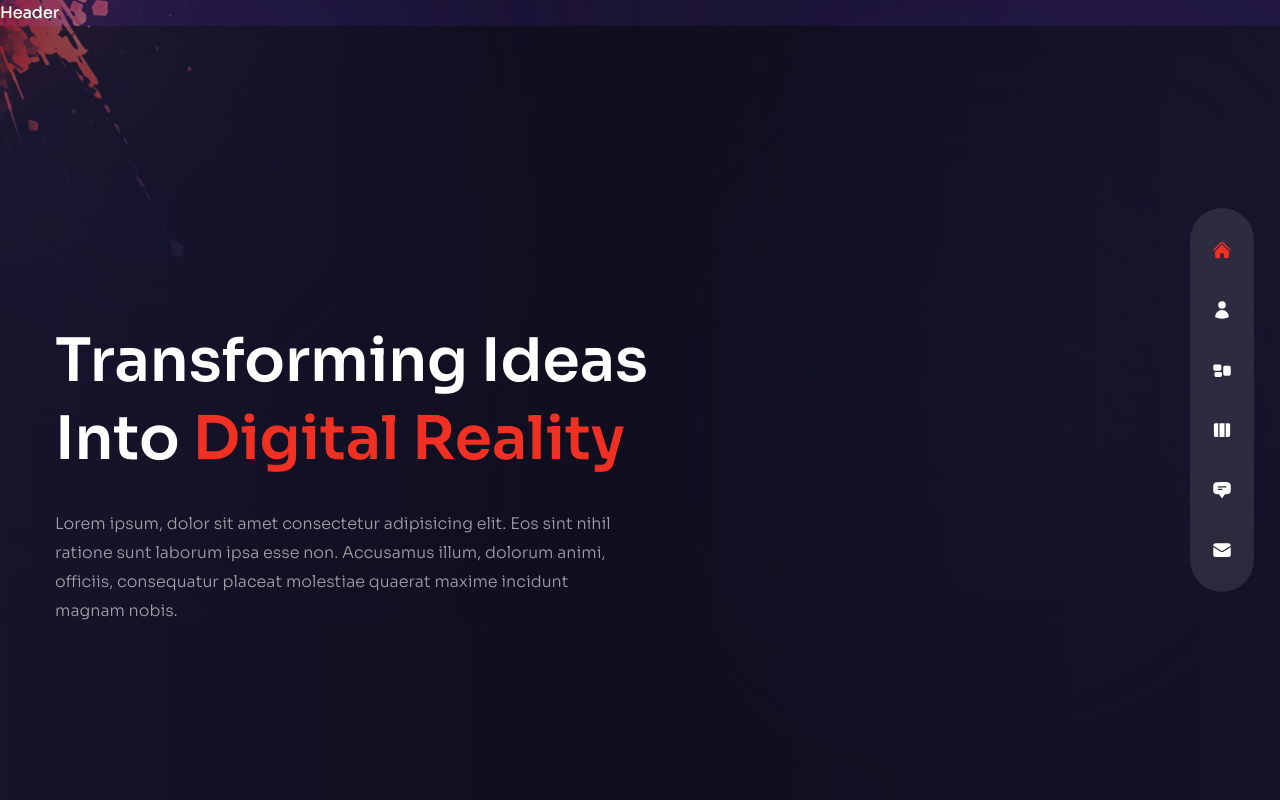
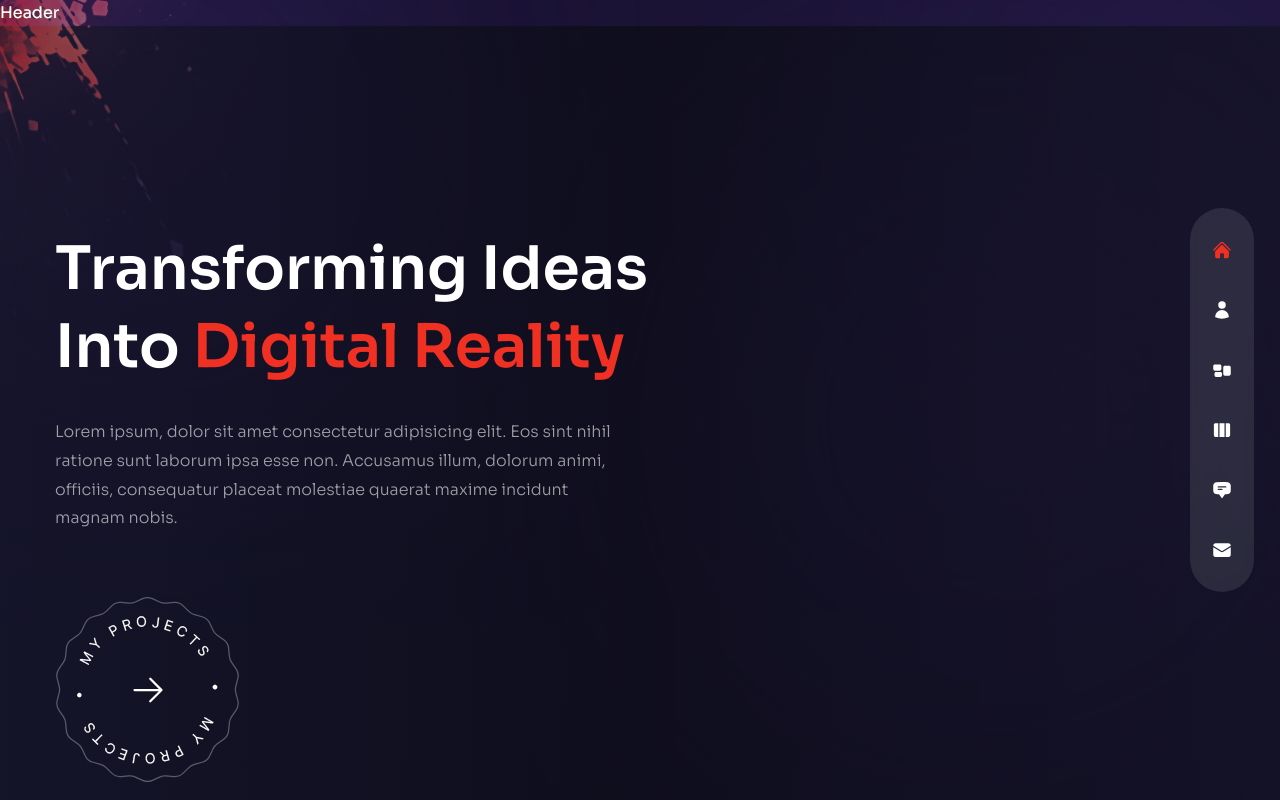
Before and after one commit to DiffusedPizza/motion-portfolio, a Next.js app: page / in a window 1280 px wide. Built offline with nearby package versions, Linux system fonts and the light colour scheme.

Commit message:
added button styling for projects

```diff
--- a/components/ProjectsBtn.js
+++ b/components/ProjectsBtn.js
@@ -1,5 +1,27 @@
+// next image
+import Image from "next/image";
+
+// next link
+import Link from "next/link";
+
+// icons
+import {HiArrowRight} from 'react-icons/hi2';
+
 const ProjectsBtn = () => {
-  return <div>Project Btn</div>;
+  return <div className="mx-auto xl:mx-0">
+    <Link
+      href={'/work'}
+      className="relative w-[185px] h-[185px] flex justify-center items-center bg-circleStar bg-cover bg-center bg-no-repeat group">
+      <Image
+        src={'/rounded-text.png'}
+        width={141}
+        height={148}
+        alt=""
+        className="animate-spin-slow w-full h-full max-w-[141px] max-h-[148px]"
+      />
+      <HiArrowRight className='absolute text-4xl group-hover:translate-x-2 transition-all duration-300' />
+    </Link>
+  </div>;
 };
 
 export default ProjectsBtn;
--- a/pages/index.js
+++ b/pages/index.js
@@ -26,6 +26,19 @@
         <p className="max-w-sm xl:max-w-xl mx-auto xl:mx-0 mb-10 xl:mb-16">
           Lorem ipsum, dolor sit amet consectetur adipisicing elit. Eos sint nihil ratione sunt laborum ipsa esse non. Accusamus illum, dolorum animi, officiis, consequatur placeat molestiae quaerat maxime incidunt magnam nobis.
         </p>
+        {/* btn */}
+        <div className="flex justify-center xl:hidden relative">
+          <ProjectsBtn />
+        </div>
+        <motion.div
+          variants={fadeIn('down', 0.4)}
+          initial='hidden'
+          animate='show'
+          exit='hidden'
+          className="hidden xl:flex"
+          >
+          <ProjectsBtn />
+        </motion.div>
       </div>
     </div>
     {/* image */}
```
